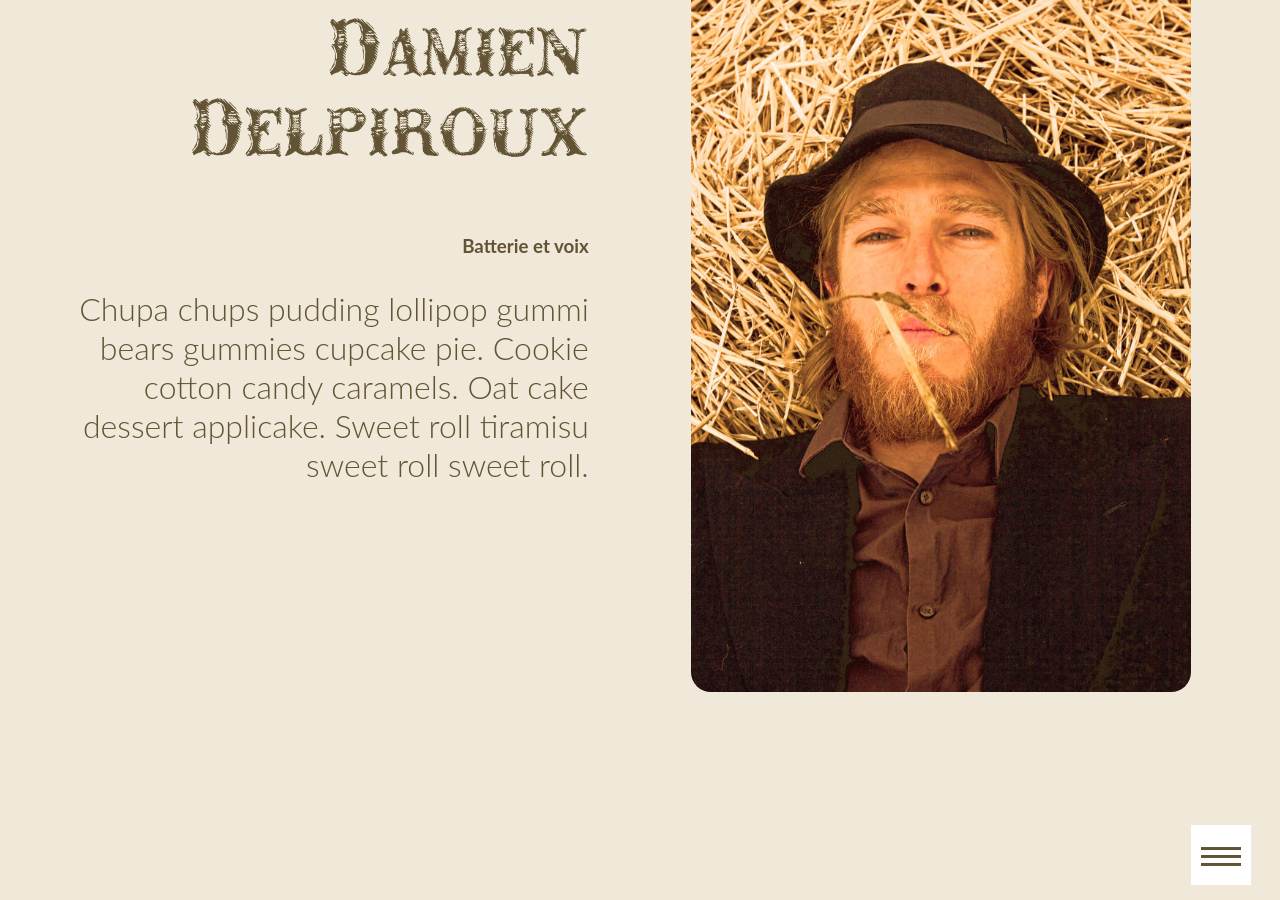
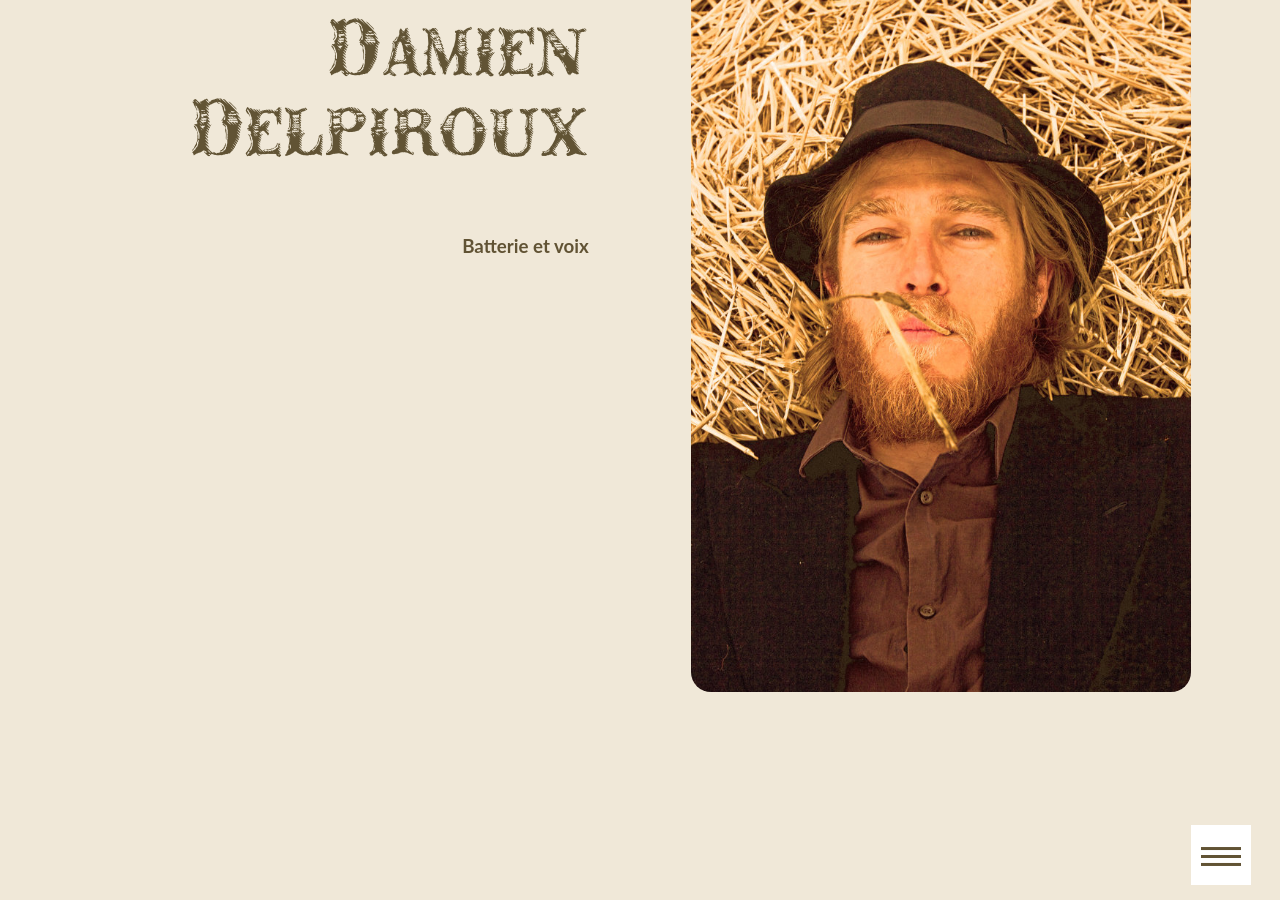
Before and after one commit to ftmftrs/ftmftrs.github.io, a Jekyll site: the page built from presentation/index.html, in a window 1280 px wide and 900 px high, scrolled down 6076 px. Built offline with Jekyll 4.4.1, drawn with Linux system fonts in a browser that asks for light colours; Markdown is read by kramdown in place of the engine named in the settings; comment, search, counter and statistics services are not loaded.

Commit message:
removes Damien description

```diff
--- a/presentation/index.html
+++ b/presentation/index.html
@@ -128,10 +128,6 @@ menu: false
         <article class="cbp-so-side cbp-so-side-left">
             <h2>Damien <br> Delpiroux</h2>
             <h3>Batterie et voix</h3>
-            <p>
-                Chupa chups pudding lollipop gummi bears gummies cupcake pie. Cookie cotton candy caramels. Oat cake
-                dessert applicake. Sweet roll tiramisu sweet roll sweet roll.
-            </p>
         </article>
         <figure class="cbp-so-side cbp-so-side-right responsive-image"
                 data-alt="Damien Delpiroux : Batterie et voix"
```
